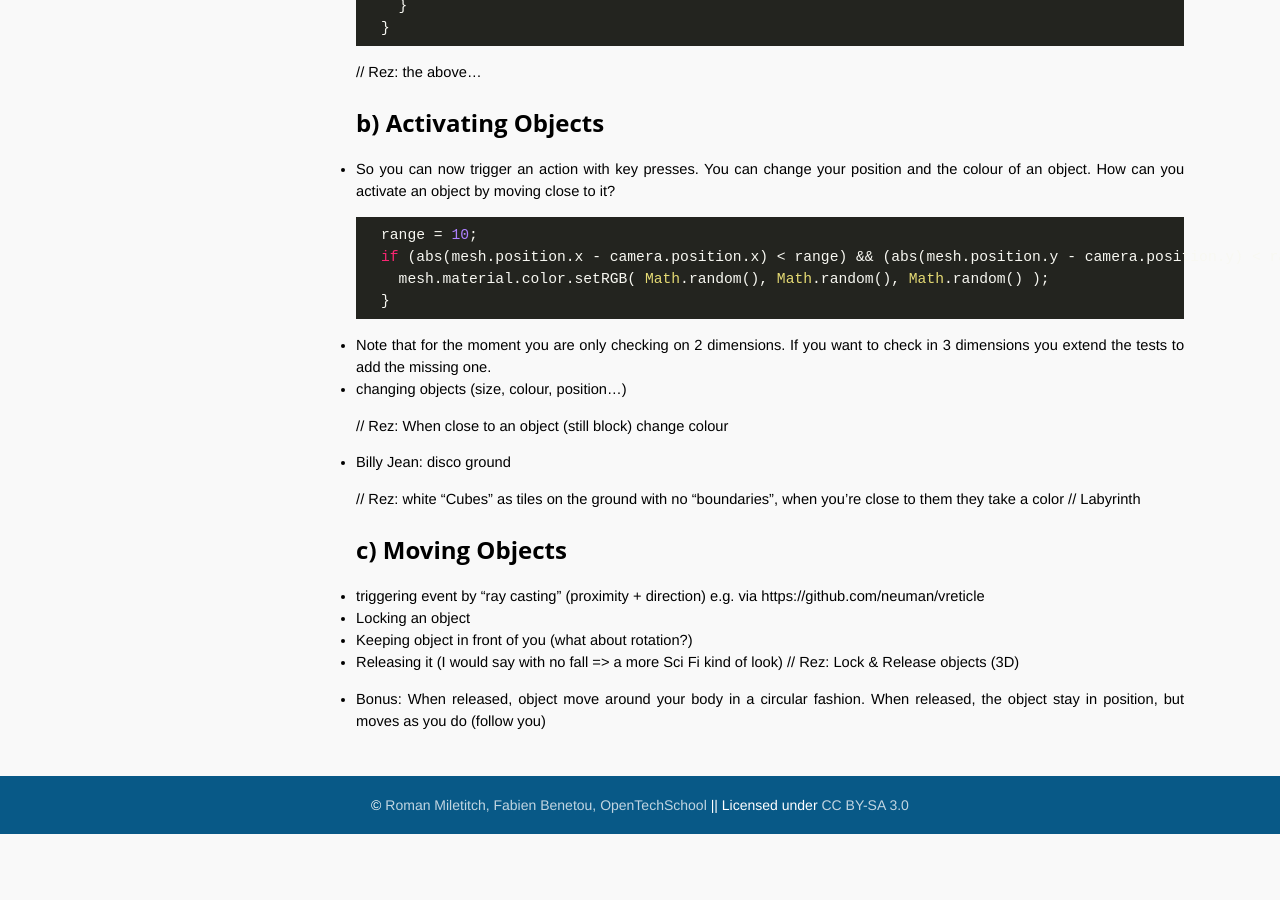
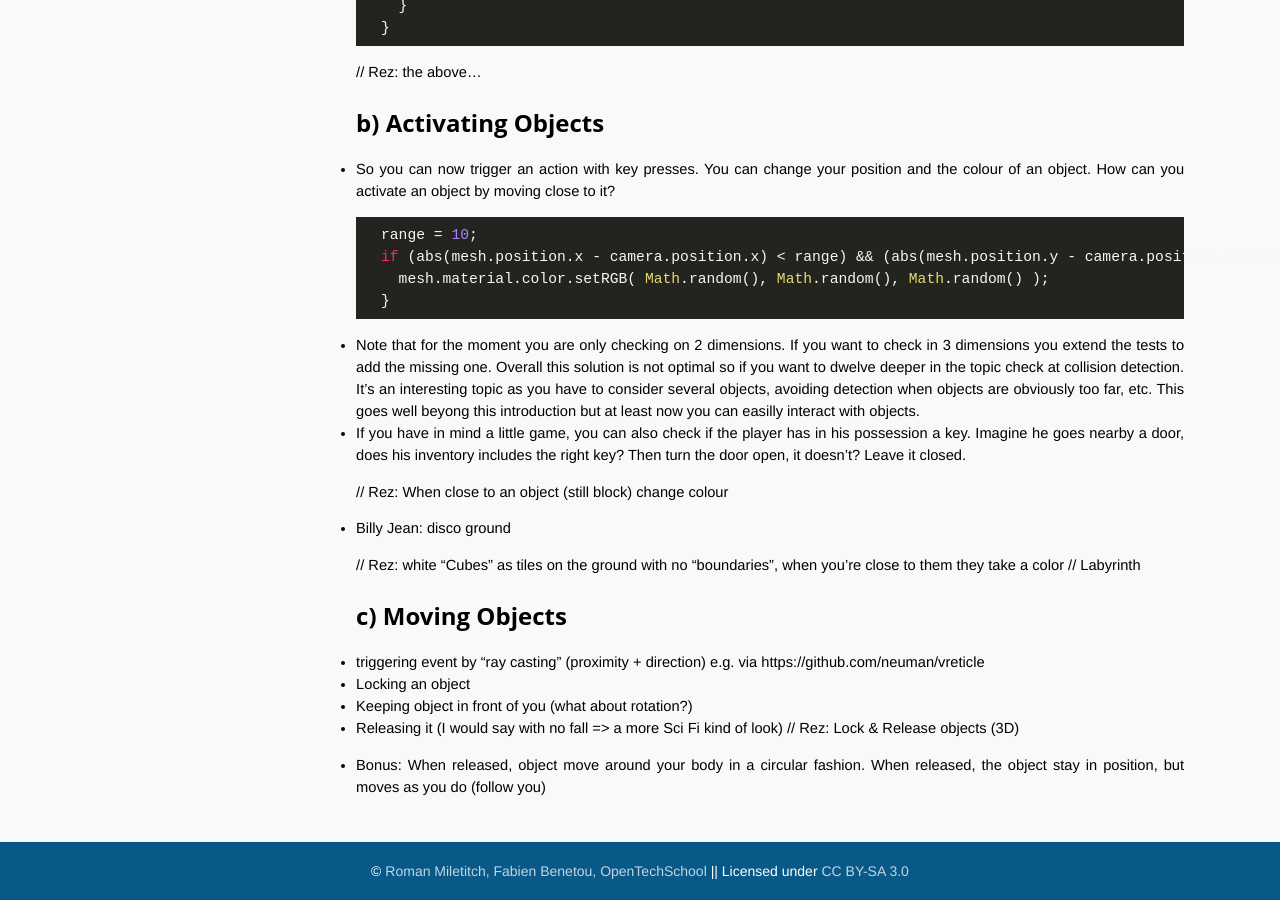
Before and after one commit to OpenTechSchool-Brussels/webVR-for-3D-graphics-and-music, a Jekyll site: the page built from interacting-within-the-scene.markdown, in a window 1280 px wide and 900 px high, scrolled down 1192 px. Built offline with Jekyll 4.4.1, drawn with Linux system fonts in a browser that asks for light colours; Markdown is read by kramdown in place of the engine named in the settings; before the commit the page ends 2026 px from its top, so only the background shows below that.

Commit message:
going further in collision detection

````diff
--- a/interacting-within-the-scene.markdown
+++ b/interacting-within-the-scene.markdown
@@ -60,8 +60,8 @@ function onDocumentKeyDown(event){
   }
 ```
 
-* Note that for the moment you are only checking on 2 dimensions. If you want to check in 3 dimensions you extend the tests to add the missing one.
-* changing objects (size, colour, position...)
+* Note that for the moment you are only checking on 2 dimensions. If you want to check in 3 dimensions you extend the tests to add the missing one. Overall this solution is not optimal so if you want to dwelve deeper in the topic check at collision detection. It's an interesting topic as you have to consider several objects, avoiding detection when objects are obviously too far, etc. This goes well beyong this introduction but at least now you can easilly interact with objects.
+* If you have in mind a little game, you can also check if the player has in his possession a key. Imagine he goes nearby a door, does his inventory includes the right key? Then turn the door open, it doesn't? Leave it closed.
 
 // Rez: When close to an object (still block) change colour
 
````
